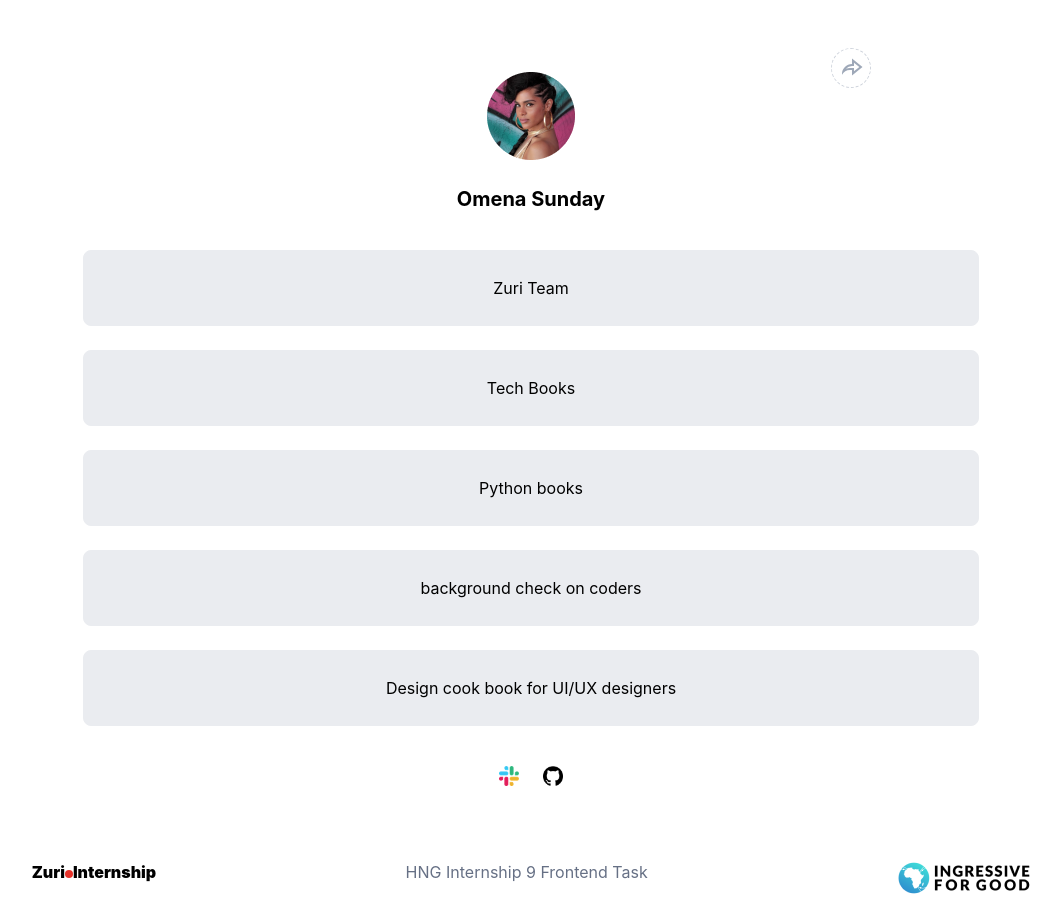
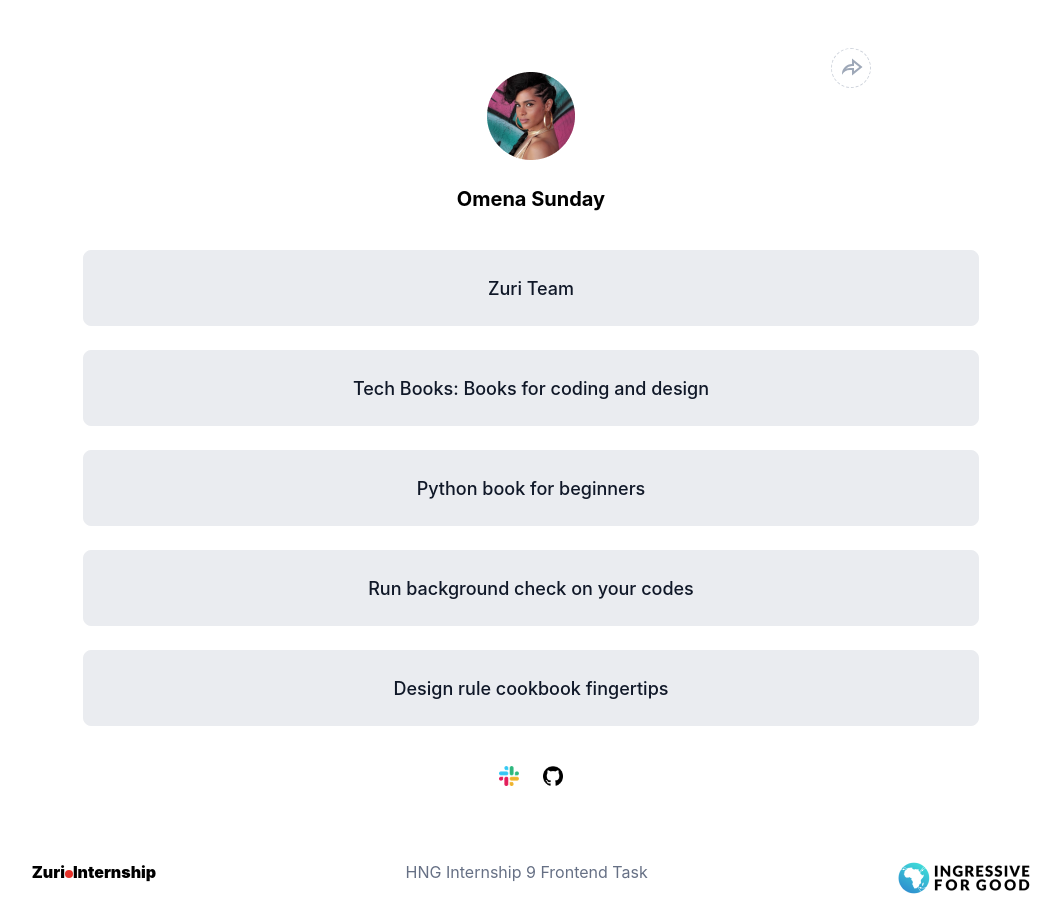
Before and after one commit to Sosaristic/hng9-first-task, a React (Create React App) app: page / in a window 1280 px wide. Shown: the whole page, without its empty margins (109-1170 px from the left). Built offline with nearby package versions, Linux system fonts and the light colour scheme.

Commit message:
feature: add slack username

```diff
--- a/src/App.js
+++ b/src/App.js
@@ -8,22 +8,38 @@ import GlobalStyles from "./components/styled/Global";
 
 function App() {
   return (
-    <Container display="flex" direction="column"  alignItems="center">
-          <GlobalStyles />
+    <Container display="flex" direction="column" alignItems="center">
+      <GlobalStyles />
 
+      <Profile />
+      <Button
+        id="btn_Zuri"
+        url="https://training.zuri.team/"
+        linkName="Zuri Team"
+      />
+      <Button
+        id="books"
+        url="http://books.zuri.team"
+        linkName={"Tech Books: Books for coding and design"}
+      />
+      <Button
+        id="book_python"
+        url="http://books.zuri.team/python-for-beginners?ref_id=sundayomena9"
+        linkName={"Python book for beginners"}
+      />
+      <Button
+        id="pitch"
+        url="http://backgroundcheck.zuri.team"
+        linkName={"Run background check on your codes"}
+      />
+      <Button
+        id="book_design"
+        url="https://books.zuri.team/design-rules"
+        linkName={"Design rule cookbook fingertips"}
+      />
 
-        <Profile />
-        <Button id="btn_Zuri" url="https://training.zuri.team/" linkName="Zuri Team"/>
-        <Button id="books" url="http://books.zuri.team" linkName={"Tech Books"}/>
-        <Button id="book_python" url="http://books.zuri.team/python-for-beginners" linkName={"Python books"}/>
-        <Button id="pitch" url="http://backgroundcheck.zuri.team" linkName={"background check on coders"}/>
-        <Button id="book_design" url="https://books.zuri.team/design-rules" linkName={"Design cook book for UI/UX designers"}/>
-
-
-
-
-<SocialSection />
-<Footer />
+      <SocialSection />
+      <Footer />
     </Container>
   );
 }
--- a/src/components/Profile.jsx
+++ b/src/components/Profile.jsx
@@ -14,6 +14,7 @@ export default function Profile() {
 
         <div className="img" id='profile_img'></div>
         <div id="twitter">Omena Sunday</div>
+        <div id="slack">sundayomena9</div>
     </ProfileStyled>
   )
 }
--- a/src/components/styled/LinkStyled.js
+++ b/src/components/styled/LinkStyled.js
@@ -1,6 +1,8 @@
 import styled from "styled-components";
 
 export const LinkStyled = styled.a`
+@import url('https://fonts.googleapis.com/css2?family=Inter:wght@700&display=swap');
+
 all: unset;
 display: flex;
 justify-content: center;
@@ -8,7 +10,12 @@ box-sizing: border-box;
 align-items: center;
 height: 76px;
 width: 90%;
+font-family: 'Inter', sans-serif;
+font-weight: 500;
+color: #101828;
+font-size: 18px;
 margin-top: 24px;
+text-align: center;
 background: #EAECF0;
 border-radius: 8px;
 border: 1px solid #EAECF0;
--- a/src/components/styled/ProfileStyled.js
+++ b/src/components/styled/ProfileStyled.js
@@ -98,4 +98,8 @@ export const ProfileStyled = styled.div`
     font-size: 20px;
     font-family: "Inter", sans-serif;
   }
+
+  #slack{
+    display: none;
+  }
 `;
```
